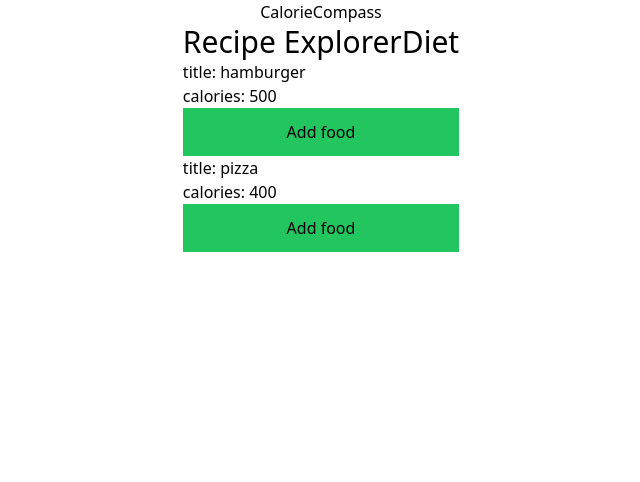
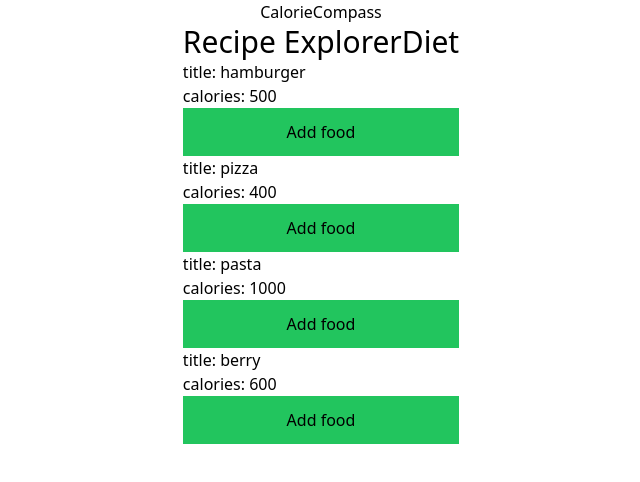
Before and after one commit to MustafaRavullu/calorie-compass, a Next.js app: page /recipe-explorer in a window 1280 px wide. Shown: the top 482 px of the page, without its empty margins (319-959 px from the left). Built offline with nearby package versions, Linux system fonts and the light colour scheme.

Commit message:
feat: create mark as eaten feature

```diff
--- a/src/app/calorie-need/page.js
+++ b/src/app/calorie-need/page.js
@@ -3,7 +3,7 @@
 import Link from "next/link";
 import { useState, useRef } from "react";
 import { calculateDailyCalorieNeed, hasEmptyValue } from "@/utils";
-import useUserStore from "@/store/user";
+import useAppStore from "@/store/app";
 import { useGetFromStore } from "@/hooks";
 
 function CalorieNeed() {
@@ -20,15 +20,11 @@ function CalorieNeed() {
     goal: "",
   });
   const dailyCalorieNeed = useGetFromStore(
-    useUserStore,
+    useAppStore,
     (state) => state.dailyCalorieNeed
   );
-  const setDailyCalorieNeed = useUserStore(
-    (state) => state.setDailyCalorieNeed
-  );
-  const setIsUserAuthorized = useUserStore(
-    (state) => state.setIsUserAuthorized
-  );
+  const setDailyCalorieNeed = useAppStore((state) => state.setDailyCalorieNeed);
+  const setIsUserAuthorized = useAppStore((state) => state.setIsUserAuthorized);
   // keeps track of missing input values to inform user that they are missing values
   const [isEmptyValueDetected, setIsEmptyValueDetected] = useState(false);
 
--- a/src/app/page.js
+++ b/src/app/page.js
@@ -2,12 +2,12 @@
 
 import Link from "next/link";
 import { useEffect } from "react";
-import useUserStore from "@/store/user";
+import useAppStore from "@/store/app";
 import { useRouter } from "next/navigation";
 
 export default function Home() {
   // STATES
-  const isUserAuthorized = useUserStore((state) => state.isUserAuthorized);
+  const isUserAuthorized = useAppStore((state) => state.isUserAuthorized);
 
   // HOOKS
   const router = useRouter();
@@ -15,7 +15,7 @@ export default function Home() {
     if (isUserAuthorized) {
       router.push("/diet");
     }
-  }, []);
+  }, [isUserAuthorized, router]);
   return (
     <main>
       <p>Landing Page</p>
--- a/src/app/recipe-explorer/page.js
+++ b/src/app/recipe-explorer/page.js
@@ -1,23 +1,21 @@
 "use client";
 
 import Link from "next/link";
-import useDietStore from "@/store/diet";
+import useAppStore from "@/store/app";
 import { useGetFromStore, useNotification } from "@/hooks";
-import { useEffect, useState } from "react";
 import Notification from "@/components/notification";
 
 function RecipeExplorer() {
   // STATES
-  const addFoodToDiet = useDietStore((state) => state.addFoodToDiet);
+  const addFoodToDiet = useAppStore((state) => state.addFoodToDiet);
   const successMessage = useGetFromStore(
-    useDietStore,
+    useAppStore,
     (state) => state.successMessage
   );
   const errorMessage = useGetFromStore(
-    useDietStore,
+    useAppStore,
     (state) => state.errorMessage
   );
-  // sets the message that informs the user for adding food
 
   // HOOKS
   const [showMessage, setShowMessage] = useNotification(3000);
@@ -40,7 +38,12 @@ function RecipeExplorer() {
             type="button"
             className="bg-green-500 p-3"
             onClick={() => {
-              addFoodToDiet({ id: 1, title: "hamburger", calories: 500 });
+              addFoodToDiet({
+                id: 1,
+                title: "hamburger",
+                calories: 500,
+                eaten: false,
+              });
               setShowMessage(true);
             }}
           >
@@ -54,7 +57,50 @@ function RecipeExplorer() {
             type="button"
             className="bg-green-500 p-3"
             onClick={() => {
-              addFoodToDiet({ id: 2, title: "pizza", calories: 400 });
+              addFoodToDiet({
+                id: 2,
+                title: "pizza",
+                calories: 400,
+                eaten: false,
+              });
+              setShowMessage(true);
+            }}
+          >
+            Add food
+          </button>
+        </div>
+        <div className="flex flex-col">
+          <p>title: pasta</p>
+          <p>calories: 1000</p>
+          <button
+            type="button"
+            className="bg-green-500 p-3"
+            onClick={() => {
+              addFoodToDiet({
+                id: 3,
+                title: "pasta",
+                calories: 1000,
+                eaten: false,
+              });
+              setShowMessage(true);
+            }}
+          >
+            Add food
+          </button>
+        </div>
+        <div className="flex flex-col">
+          <p>title: berry</p>
+          <p>calories: 600</p>
+          <button
+            type="button"
+            className="bg-green-500 p-3"
+            onClick={() => {
+              addFoodToDiet({
+                id: 4,
+                title: "berrry",
+                calories: 600,
+                eaten: false,
+              });
               setShowMessage(true);
             }}
           >
--- a/src/components/calorie-bar.js
+++ b/src/components/calorie-bar.js
@@ -1,19 +1,19 @@
 "use client";
 
-import useUserStore from "@/store/user";
+import useAppStore from "@/store/app";
 import { useGetFromStore } from "@/hooks";
 
 function CalorieBar() {
   //STATES
   const dailyCalorieNeed = useGetFromStore(
-    useUserStore,
+    useAppStore,
     (state) => state.dailyCalorieNeed
   );
   const completedDailyCalorieNeed = useGetFromStore(
-    useUserStore,
+    useAppStore,
     (state) => state.completedDailyCalorieNeed
   );
-  const setCompletedDailyCalorieNeed = useUserStore(
+  const setCompletedDailyCalorieNeed = useAppStore(
     (state) => state.setCompletedDailyCalorieNeed
   );
 
--- a/src/components/header.js
+++ b/src/components/header.js
@@ -1,12 +1,12 @@
 "use client";
 
-import useUserStore from "@/store/user";
+import useAppStore from "@/store/app";
 import { useGetFromStore } from "@/hooks";
 
 function Header() {
   // STATES
   const isUserAuthorized = useGetFromStore(
-    useUserStore,
+    useAppStore,
     (state) => state.isUserAuthorized
   );
 
--- /dev/null
+++ b/src/store/app.js
@@ -0,0 +1,89 @@
+import {
+  calculateAddedFoodCalories,
+  handleCalculationCompletedDailyCalorieNeed,
+} from "@/utils";
+import { create } from "zustand";
+import { persist } from "zustand/middleware";
+
+const useAppStore = create(
+  persist(
+    (set) => ({
+      isUserAuthorized: false,
+      setIsUserAuthorized: (value) => set({ isUserAuthorized: value }),
+      dailyCalorieNeed: 0,
+      setDailyCalorieNeed: (value) => set({ dailyCalorieNeed: value }),
+      completedDailyCalorieNeed: 0,
+      setCompletedDailyCalorieNeed: (value) =>
+        set({ completedDailyCalorieNeed: value }),
+      successMessage: "",
+      errorMessage: "",
+      setSuccessMessage: (message) => set({ successMessage: message }),
+      setErrorMessage: (message) => set({ errorMessage: message }),
+      diet: [],
+      emptyDiet: () => set({ diet: [] }),
+      addFoodToDiet: (food) =>
+        set((state) => {
+          const isDuplicate = state.diet.some((item) => item.id === food.id);
+          let doesItExceedDailyCalorie =
+            calculateAddedFoodCalories(state.diet) + food.calories >
+            state.dailyCalorieNeed;
+          if (!isDuplicate && !doesItExceedDailyCalorie) {
+            state.setSuccessMessage("Item added successfully");
+            state.setErrorMessage("");
+            return {
+              diet: [...state.diet, food],
+            };
+          }
+          if (isDuplicate) {
+            state.setErrorMessage("Item already exists!");
+          } else if (doesItExceedDailyCalorie) {
+            state.setErrorMessage("It exceeds daily calorie need!");
+          }
+          state.setSuccessMessage("");
+          return {
+            diet: state.diet,
+          };
+        }),
+      removeFoodFromDiet: (foodId) =>
+        set((state) => {
+          state.setSuccessMessage("Item deleted successfully");
+          const removedItem = state.diet.filter((item) => item.id === foodId);
+          if (removedItem[0].eaten === true) {
+            handleCalculationCompletedDailyCalorieNeed(
+              state.completedDailyCalorieNeed,
+              -1 * removedItem[0].calories,
+              state.setCompletedDailyCalorieNeed
+            );
+          }
+          return {
+            diet: state.diet.filter((item) => item.id !== foodId),
+          };
+        }),
+      markFoodAsEaten: (foodId) =>
+        set((state) => {
+          if (
+            state.diet.filter((item) => item.id === foodId)[0].eaten === true
+          ) {
+            state.setSuccessMessage("");
+            state.setErrorMessage("It is already marked as eaten");
+            return { diet: state.diet };
+          }
+          state.setSuccessMessage("Marked as eaten");
+          state.setErrorMessage("");
+          return {
+            diet: state.diet.map((item) => {
+              if (item.id === foodId) {
+                return { ...item, eaten: true };
+              }
+              return item;
+            }),
+          };
+        }),
+    }),
+    {
+      name: "app-store",
+    }
+  )
+);
+
+export default useAppStore;
--- a/src/store/diet.js
+++ /dev/null
@@ -1,41 +0,0 @@
-import { create } from "zustand";
-import { persist } from "zustand/middleware";
-
-const useDietStore = create(
-  persist(
-    (set) => ({
-      successMessage: "",
-      errorMessage: "",
-      setSuccessMessage: (message) => set({ successMessage: message }),
-      setErrorMessage: (message) => set({ errorMessage: message }),
-      diet: [],
-      addFoodToDiet: (food) =>
-        set((state) => {
-          const isDuplicate = state.diet.some((item) => item.id === food.id);
-          if (!isDuplicate) {
-            state.setSuccessMessage("Item added successfully ");
-            state.setErrorMessage("");
-            return {
-              diet: [...state.diet, food],
-            };
-          }
-          state.setErrorMessage("Item already exists");
-          state.setSuccessMessage("");
-          return {
-            diet: state.diet,
-          };
-        }),
-      removeFoodFromDiet: (foodId) =>
-        set((state) => {
-          state.setSuccessMessage("Item deleted successfully");
-          return {
-            diet: state.diet.filter((item) => item.id !== foodId),
-          };
-        }),
-    }),
-    {
-      name: "diet-store",
-    }
-  )
-);
-export default useDietStore;
--- a/src/store/user.js
+++ /dev/null
@@ -1,21 +0,0 @@
-import { create } from "zustand";
-import { persist } from "zustand/middleware";
-
-const useUserStore = create(
-  persist(
-    (set) => ({
-      isUserAuthorized: false,
-      setIsUserAuthorized: (value) => set({ isUserAuthorized: value }),
-      dailyCalorieNeed: 0,
-      setDailyCalorieNeed: (value) => set({ dailyCalorieNeed: value }),
-      completedDailyCalorieNeed: 0,
-      setCompletedDailyCalorieNeed: (value) =>
-        set({ completedDailyCalorieNeed: value }),
-    }),
-    {
-      name: "user-store",
-    }
-  )
-);
-
-export default useUserStore;
--- a/src/utils.js
+++ b/src/utils.js
@@ -36,3 +36,38 @@ export function hasEmptyValue(obj) {
   }
   return false;
 }
+
+/**
+ *
+ * @param {array} diet
+ * @returns {number}
+ */
+export function calculateAddedFoodCalories(diet) {
+  let totalAddedFoodCalories = 0;
+  for (let i = 0; i < diet.length; i++) {
+    totalAddedFoodCalories += diet[i].calories;
+  }
+  return totalAddedFoodCalories;
+}
+
+export function calculateCompletedDailyCalorieNeed(diet) {
+  let totalCompletedDailyCalorieNeed = 0;
+  for (let i = 0; i < diet.length; i++) {
+    if (diet[i].eaten === true) {
+      totalCompletedDailyCalorieNeed += diet[i].calories;
+    }
+  }
+  return totalCompletedDailyCalorieNeed;
+}
+
+export function handleCalculationCompletedDailyCalorieNeed(
+  current,
+  addedCalories,
+  func,
+  id,
+  array
+) {
+  if (array?.filter((item) => item.id === id)[0].eaten === true) return;
+  const prev = current;
+  func(prev + addedCalories);
+}
```
Also changed, not shown: src/app/diet/page.js (+16 -11 lines), src/components/diet-list.js (+29 -3 lines).
